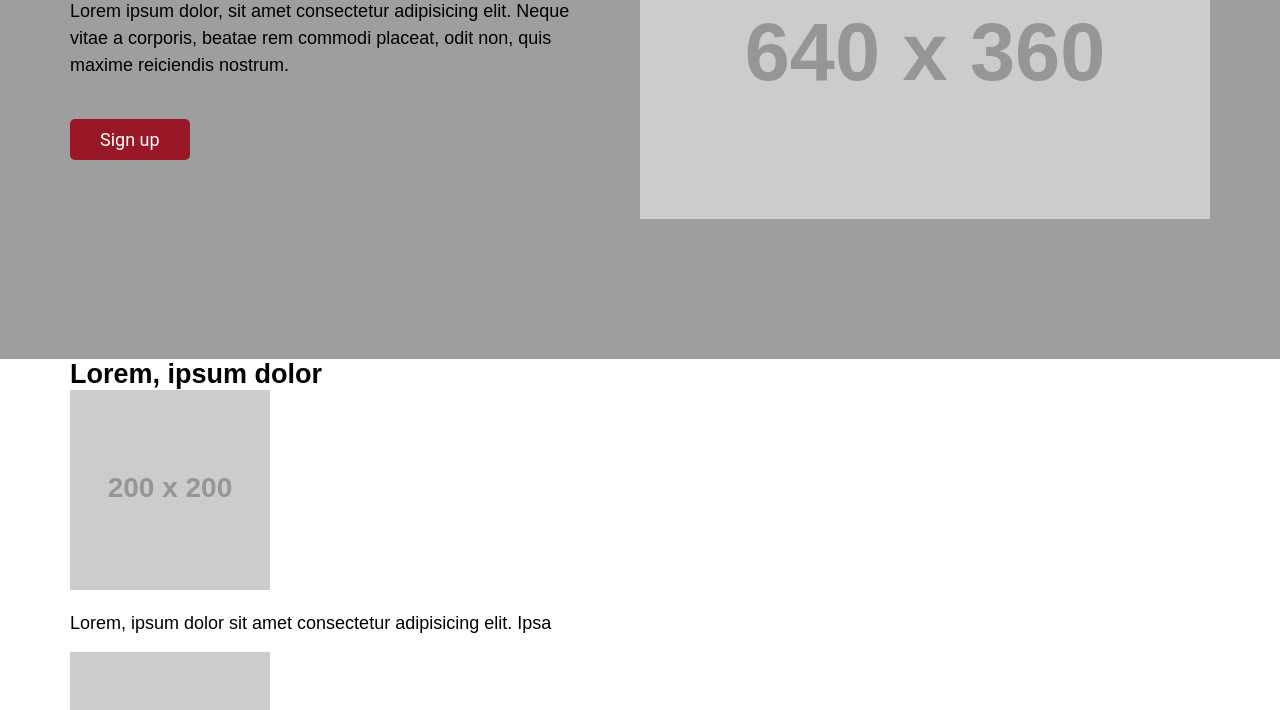
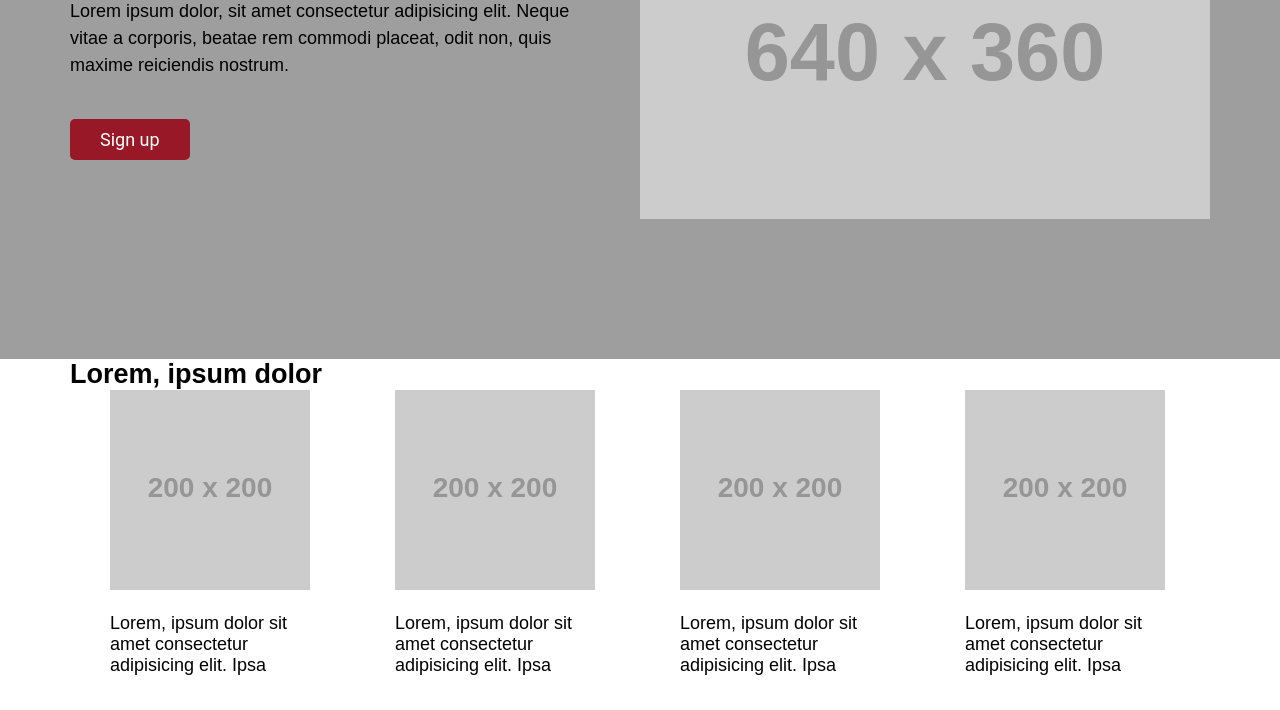
Before and after one commit to VipersEye/odin-landing-page, a plain HTML site: page index.html in a window 1280 px wide. Shown: the part 242-952 px from the top of the page. Drawn offline with Linux system fonts and the light colour scheme; placeholder pictures from the web are drawn by us; a web font is replaced by a local one.

Commit message:
Add basic flex rules for card in info section

```diff
--- a/style.css
+++ b/style.css
@@ -137,3 +137,33 @@ h1, h2, h3, h4, h5, h6 {
     width: 50%;
     min-width: 480px;
 }
+
+/* info ================================ */
+
+.info {
+
+}
+
+.info__title {
+
+}
+
+.info__inner {
+    display: flex;
+    flex-wrap: wrap;
+    justify-content: center;
+}
+
+.info__item {
+    padding: 0 40px;
+    width: 25%;
+    min-width: 280px;
+}
+
+.info__img {
+
+}
+
+.info__text {
+
+}
```
